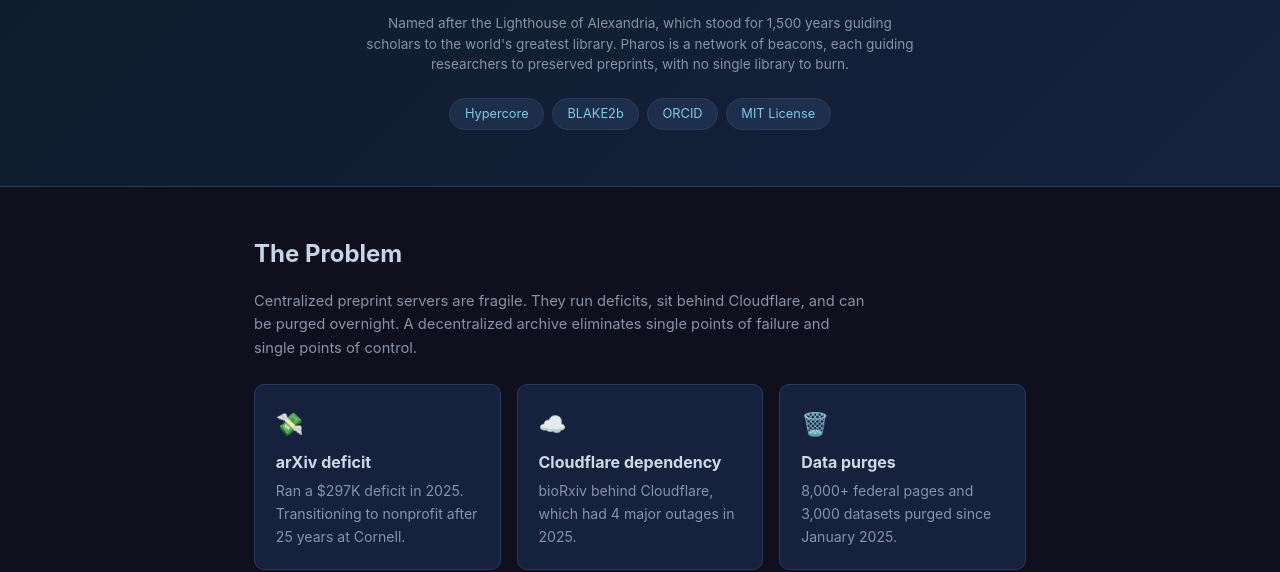
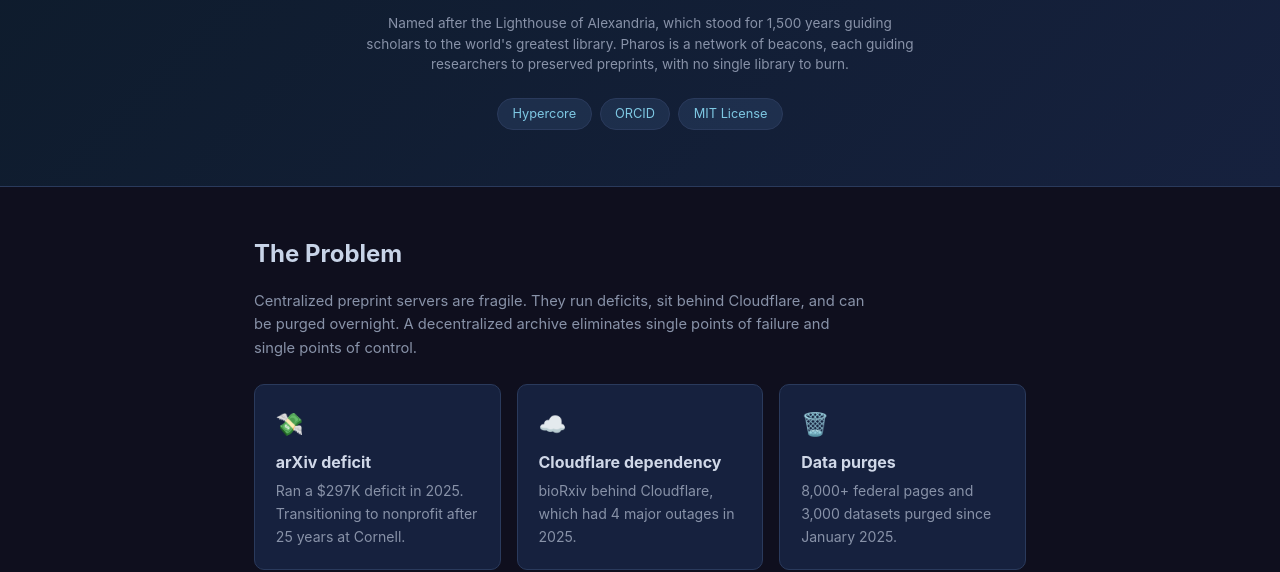
Before and after one commit to tpaixao/pharos, a plain HTML site: page index.html in a window 1280 px wide. Shown: the part 262-834 px from the top of the page. Drawn offline with Linux system fonts and the light colour scheme.

Commit message:
Remove BLAKE2b badge from hero section

```diff
--- a/index.html
+++ b/index.html
@@ -229,7 +229,6 @@ footer .links { margin-top: 0.8rem; display: flex; gap: 1.2rem; justify-content:
   </p>
   <div class="badges">
     <span class="badge">Hypercore</span>
-    <span class="badge">BLAKE2b</span>
     <span class="badge">ORCID</span>
     <span class="badge">MIT License</span>
   </div>
```
